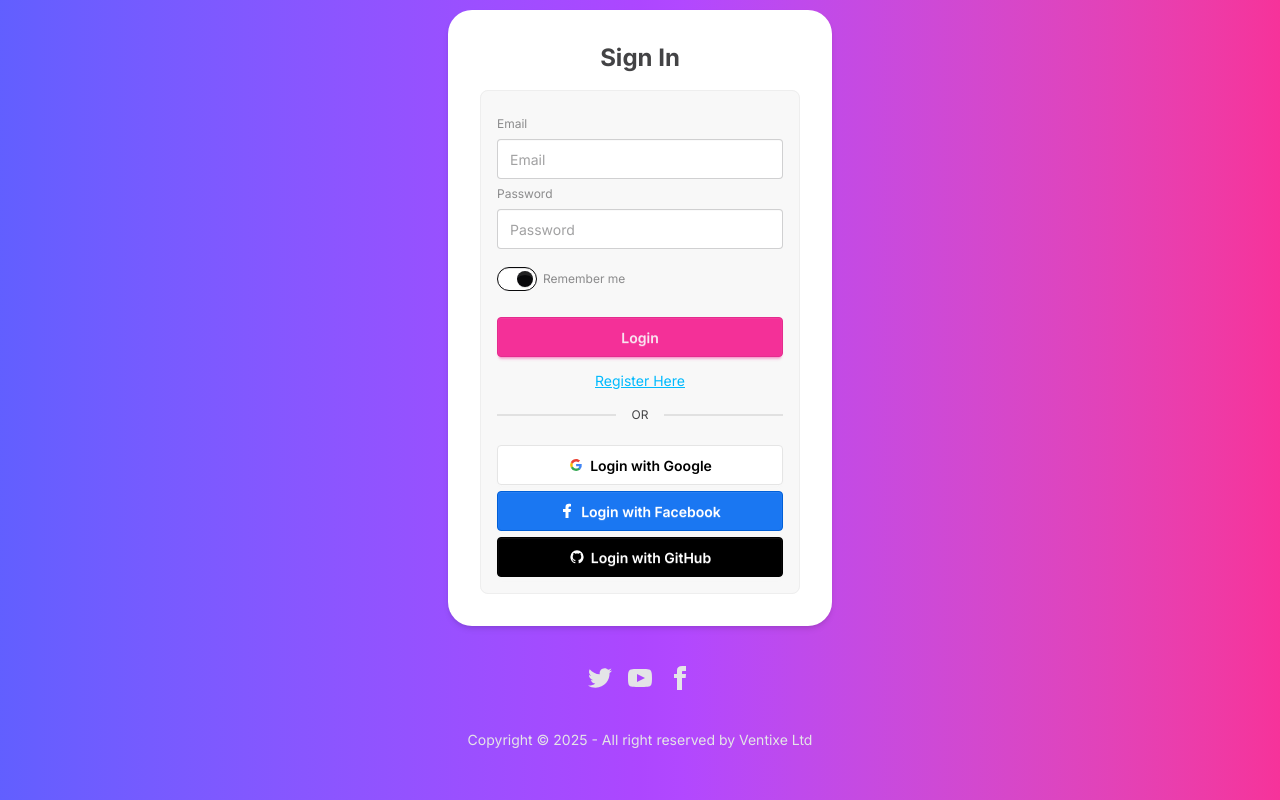
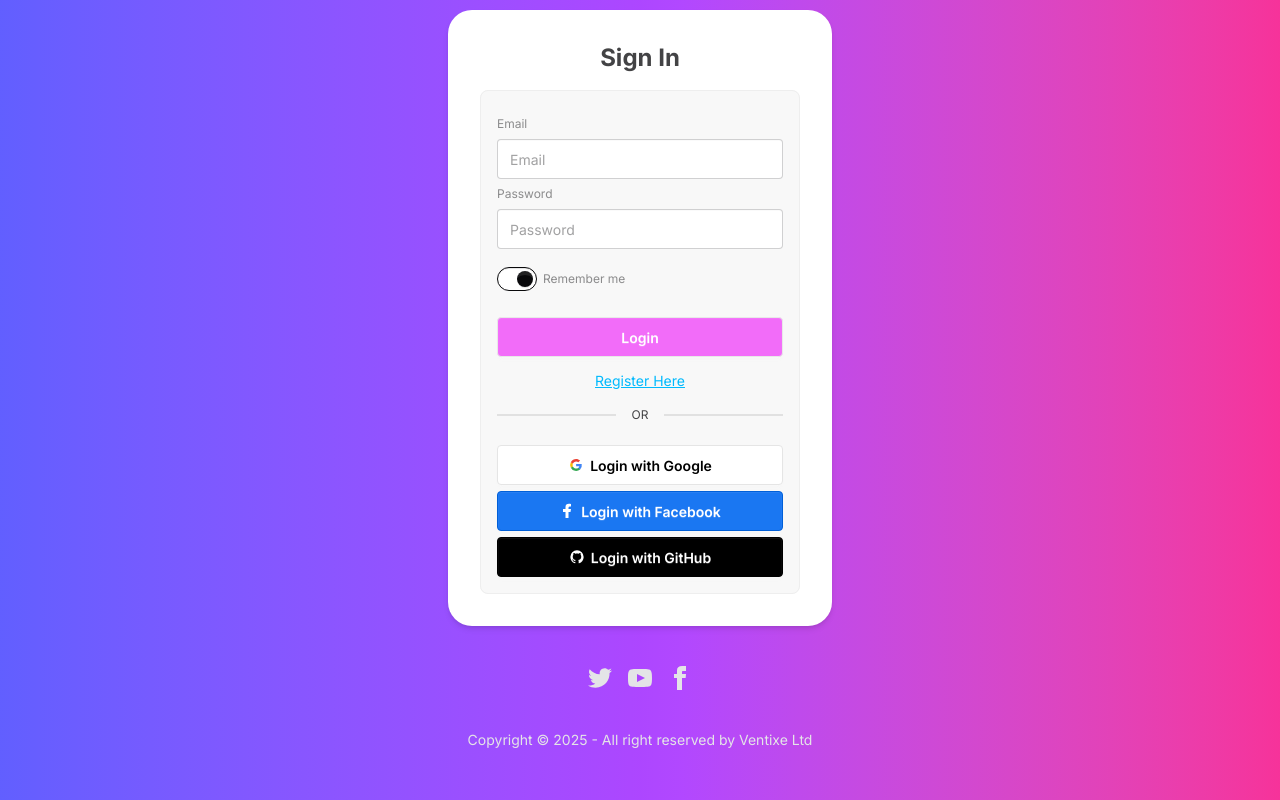
Before and after one commit to Grupp-4-Ventixe/frontend, a React (Vite) app: page /login in a window 1280 px wide. Built offline with nearby package versions, Linux system fonts and the light colour scheme.

Commit message:
style: update button styling on SignIn page

```diff
--- a/src/partials/pages/auth/SignIn.jsx
+++ b/src/partials/pages/auth/SignIn.jsx
@@ -27,7 +27,8 @@ const SignIn = () => {
 
           <button
             value="Submit"
-            className="btn btn-secondary mt-4"
+            className="btn text-white mt-4"
+            style={{ backgroundColor: '#f26cf9' }}
           >
             Login
           </button>
```
